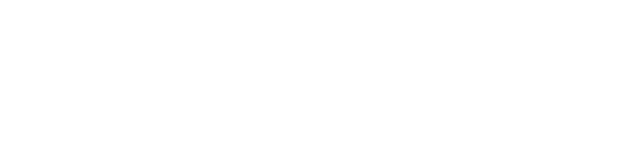
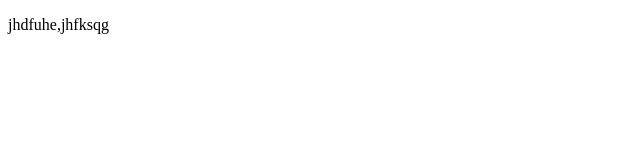
Before and after one commit to Lekobz1/Day-3, a plain HTML site: page index.html in a window 1280 px wide. Shown: the whole page, without its empty margins (0-640 px from the left). Drawn offline with Linux system fonts and the light colour scheme.

Commit message:
new chnagement

```diff
--- a/index.html
+++ b/index.html
@@ -9,6 +9,6 @@
     <style src = "style.css"></style>
 </head>
 <body>
-
+    <p>jhdfuhe,jhfksqg</p>
 </body>
 </html>
```
